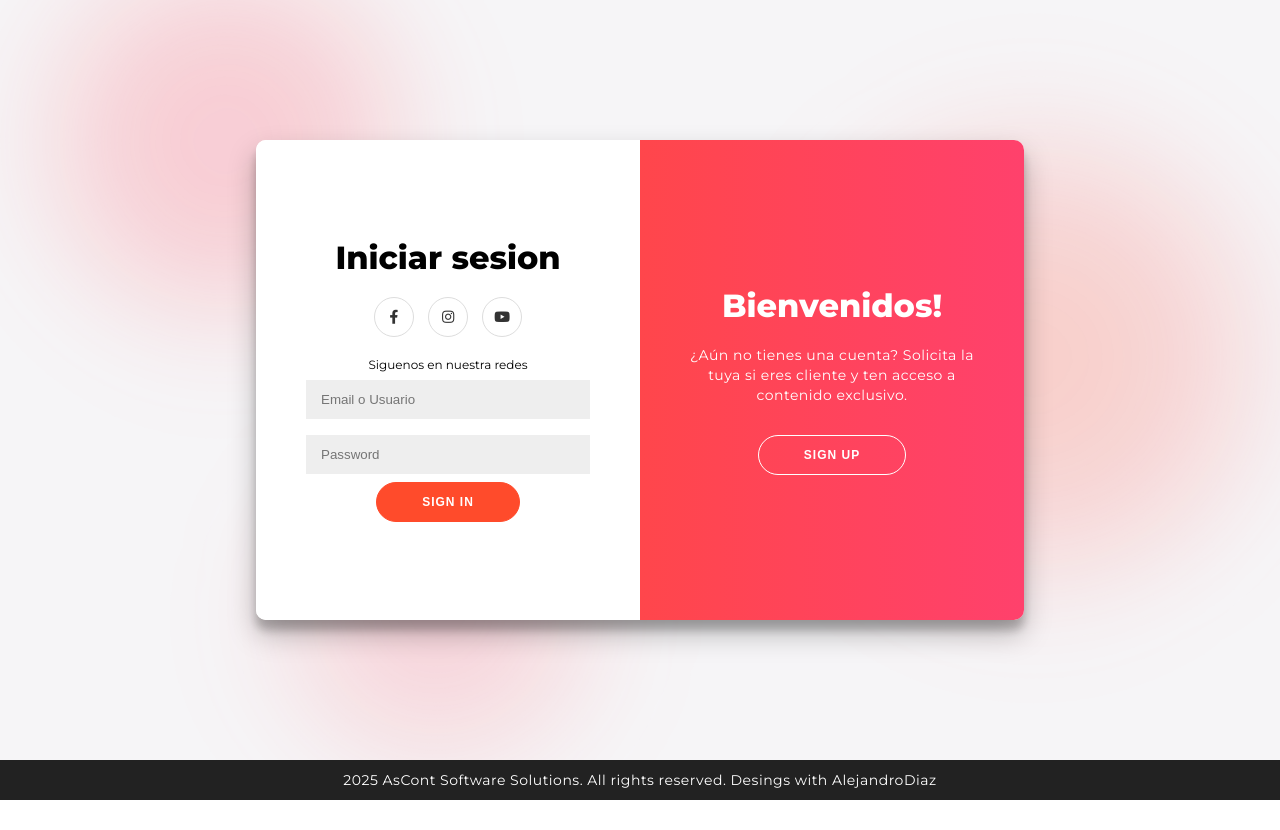
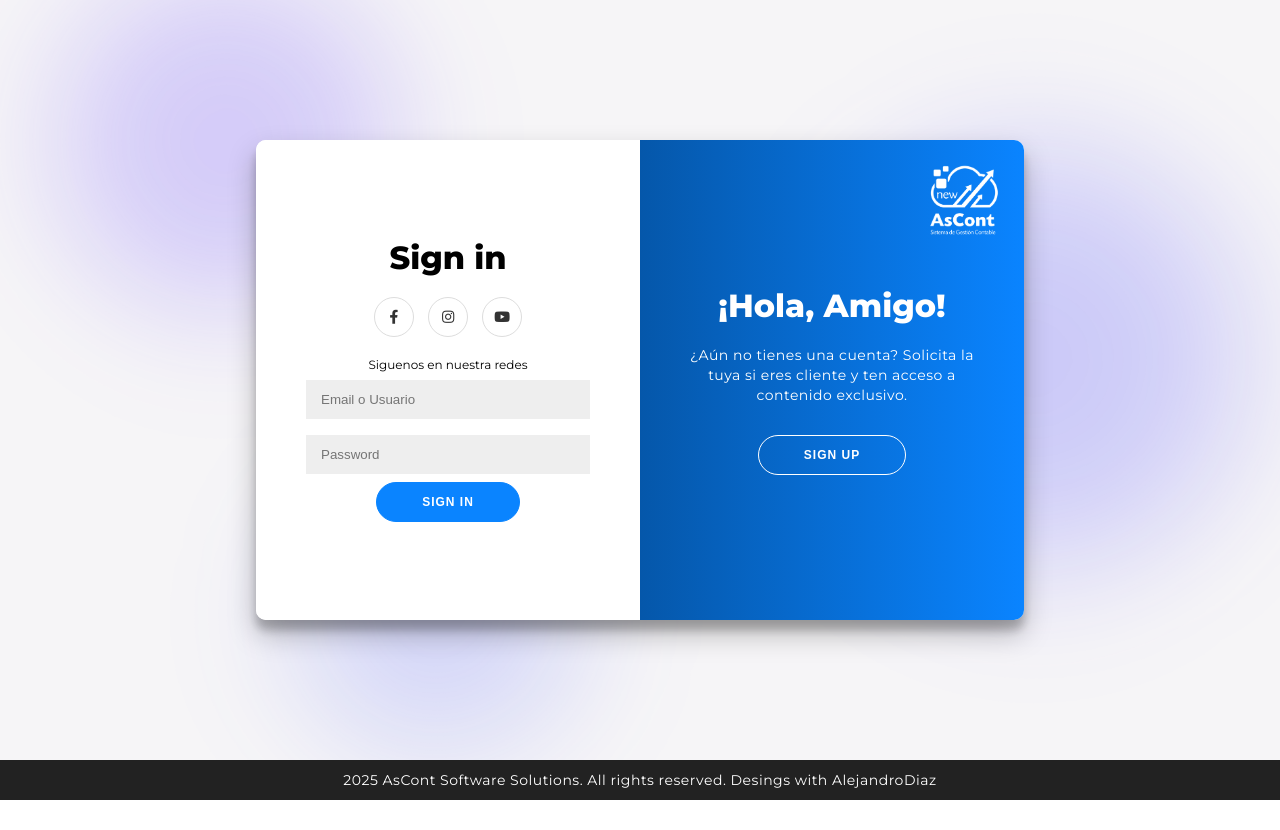
Before and after one commit to AlejandroDiaz04/PaginaAsCont, a PHP site: page /HTML/login.html in a window 1280 px wide. Run offline with PHP 8.4, Linux system fonts and the light colour scheme.

Commit message:
Actualizacion de la interface del login

```diff
--- a/HTML/CSS-HTML/login.css
+++ b/HTML/CSS-HTML/login.css
@@ -43,8 +43,8 @@ a {
 
 button {
   border-radius: 20px;
-  border: 1px solid #ff4b2b;
-  background-color: #ff4b2b;
+  border: 1px solid #0a84ff;
+  background-color: #0a84ff;
   color: #ffffff;
   font-size: 12px;
   font-weight: bold;
@@ -158,9 +158,9 @@ input {
 }
 
 .overlay {
-  background: #ff416c;
-  background: -webkit-linear-gradient(to right, #ff4b2b, #ff416c);
-  background: linear-gradient(to right, #ff4b2b, #ff416c);
+  background: #0a84ff;
+  background: -webkit-linear-gradient(to right, #002a55, #0a84ff);
+  background: linear-gradient(to right, #002a55, #0a84ff);
   background-repeat: no-repeat;
   background-size: cover;
   background-position: 0 0;
@@ -266,8 +266,8 @@ footer a {
   height: 350px;
   background: radial-gradient(
     circle,
-    rgba(255, 65, 108, 0.25),
-    rgba(255, 75, 43, 0.15)
+    rgba(100, 65, 255, 0.25),
+    rgba(75, 43, 255, 0.15)
   );
   filter: blur(60px);
   border-radius: 50%;
@@ -281,8 +281,8 @@ footer a {
   left: 60%;
   background: radial-gradient(
     circle,
-    rgba(255, 75, 43, 0.25),
-    rgba(255, 65, 108, 0.1)
+    rgba(47, 43, 255, 0.25),
+    rgba(68, 65, 255, 0.1)
   );
   animation-duration: 22s;
 }
@@ -294,8 +294,8 @@ footer a {
   left: 20%;
   background: radial-gradient(
     circle,
-    rgba(255, 65, 108, 0.2),
-    rgba(255, 75, 43, 0.12)
+    rgba(65, 78, 255, 0.2),
+    rgba(43, 75, 255, 0.12)
   );
   animation-duration: 26s;
 }
@@ -311,3 +311,17 @@ footer a {
     transform: translate(0px, 0px) rotate(0deg);
   }
 }
+.overlay-left img {
+  position: absolute;
+  top: 10px;
+  left: 10px;
+  width: 100px;
+  animation: slideInLeft 1s ease-out forwards;
+}
+.overlay-right img {
+  position: absolute;
+  top: 10px;
+  right: 10px;
+  width: 100px;
+  animation: slideInRight 1s ease-out forwards;
+}
--- a/HTML/login.html
+++ b/HTML/login.html
@@ -4,12 +4,12 @@
     <meta charset="UTF-8" />
     <meta name="viewport" content="width=device-width, initial-scale=1.0" />
     <link rel="stylesheet" href="CSS-HTML/login.css" />
-        <link rel="icon" type="image/png" sizes="32x32" href="IMG/logoNube.png" />
-    <link rel="icon" type="image/png" sizes="16x16" href="/IMG/logoNube.png" />
-    <link rel="apple-touch-icon" sizes="180x180" href="/IMG/logoNube.png" />
-    <link rel="shortcut icon" href="/IMG/logoNube.png" />
+    <link rel="icon" type="image/png" sizes="32x32" href="IMG/logoNube.png" />
+    <link rel="icon" type="image/png" sizes="16x16" href="IMG/logoNube.png" />
+    <link rel="apple-touch-icon" sizes="180x180" href="IMG/logoNube.png" />
+    <link rel="shortcut icon" href="IMG/logoNube.png" />
     <link
-    <link
+      <link
       rel="stylesheet"
       href="https://fonts.googleapis.com/css?family=Montserrat:400,800"
     />
@@ -17,7 +17,7 @@
       rel="stylesheet"
       href="https://cdnjs.cloudflare.com/ajax/libs/font-awesome/5.15.3/css/all.min.css"
     />
-    <title>Login</title>
+    <title>Document</title>
   </head>
   <body>
     <div id="interactive-bg"></div>
@@ -25,7 +25,7 @@
     <div class="container" id="container">
       <div class="form-container sign-up-container">
         <form id="signUpForm">
-          <h1>Crear cuenta</h1>
+          <h1>Create Account</h1>
           <div class="social-container">
             <a href="https://www.facebook.com/share/1DKytsx1P1/" class="social"
               ><i class="fab fa-facebook-f"></i
@@ -61,12 +61,12 @@
               font-size: 14px;
             "
           ></div>
-          <button type="submit">Iniciar sesion</button>
+          <button type="submit">Sign Up</button>
         </form>
       </div>
       <div class="form-container sign-in-container">
         <form id="signInForm">
-          <h1>Iniciar sesion</h1>
+          <h1>Sign in</h1>
           <div class="social-container">
             <a href="https://www.facebook.com/share/1DKytsx1P1/" class="social"
               ><i class="fab fa-facebook-f"></i
@@ -95,7 +95,7 @@
             placeholder="Password"
             required
           />
-          <!--<a href="#">Olvidaste tu contraseña?</a>-->
+          <!-- <a href="#">Olvidaste tu contraseña?</a> -->
           <div
             id="signInMessage"
             style="
@@ -112,12 +112,20 @@
       <div class="overlay-container">
         <div class="overlay">
           <div class="overlay-panel overlay-left">
+            <!-- Logo en panel izquierdo -->
+            <div class="overlay-logo">
+              <img src="/IMG/LogoBlancoPng.png" alt="AsContSystem Logo" />
+            </div>
             <h1>Bienvenidos a AsCont!</h1>
             <p>Tu empresa de desarrollo de software de confianza.</p>
             <button class="ghost" id="signIn">Sign In</button>
           </div>
           <div class="overlay-panel overlay-right">
-            <h1>Bienvenidos!</h1>
+            <!-- Logo en panel derecho -->
+            <div class="overlay-logo">
+              <img src="/IMG/LogoBlancoPng.png" alt="AsContSystem Logo" />
+            </div>
+            <h1>¡Hola, Amigo!</h1>
             <p>
               ¿Aún no tienes una cuenta? Solicita la tuya si eres cliente y ten
               acceso a contenido exclusivo.
```
